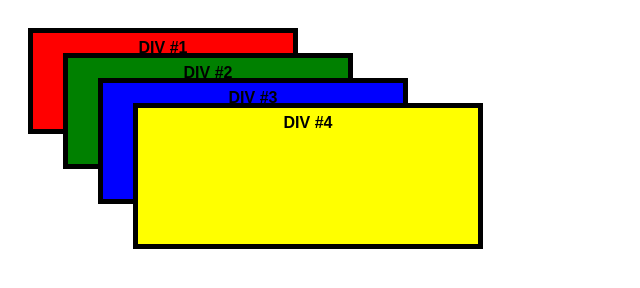
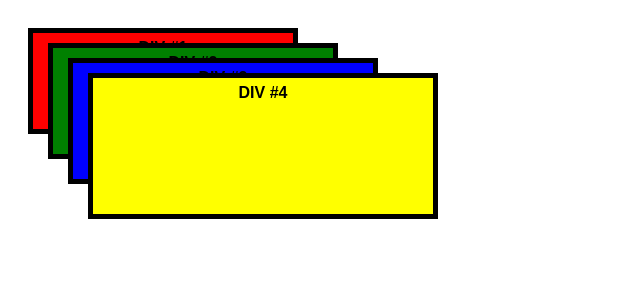
Before and after one commit to camrynsteward/camrynsteward, a plain HTML site: page 5i.html in a window 1280 px wide. Shown: the whole page, without its empty margins (0-640 px from the left). Drawn offline with Linux system fonts and the light colour scheme.

Commit message:
Add files via upload

```diff
--- a/5istyles.css
+++ b/5istyles.css
@@ -21,23 +21,23 @@ body {
     background-color: green;
     width: 280px;
     height: 100px;
-    top: 45px;
-    left: 55px;
+    top: 35px;
+    left: 40px;
     z-index: 2;
 }
 #div3 {
     background-color: blue;
     width: 300px;
     height: 110px;
-    top: 70px;
-    left: 90px;
+    top: 50px;
+    left: 60px;
     z-index: 3;
 }
 #div4 {
     background-color: yellow;
     width: 340px;
     height: 130px;
-    top: 95px;
-    left: 125px;
+    top: 65px;
+    left: 80px;
     z-index: 4;
 }
```
